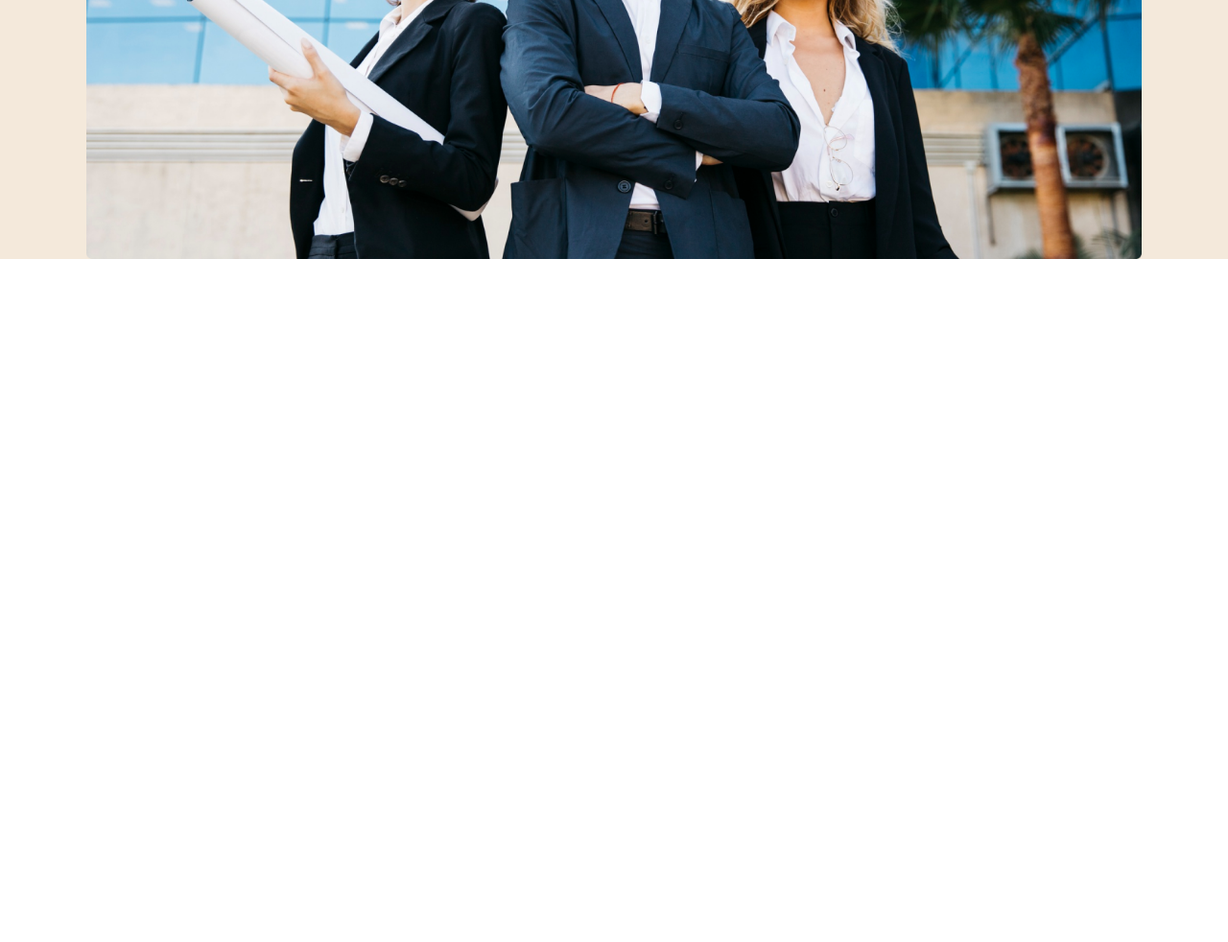
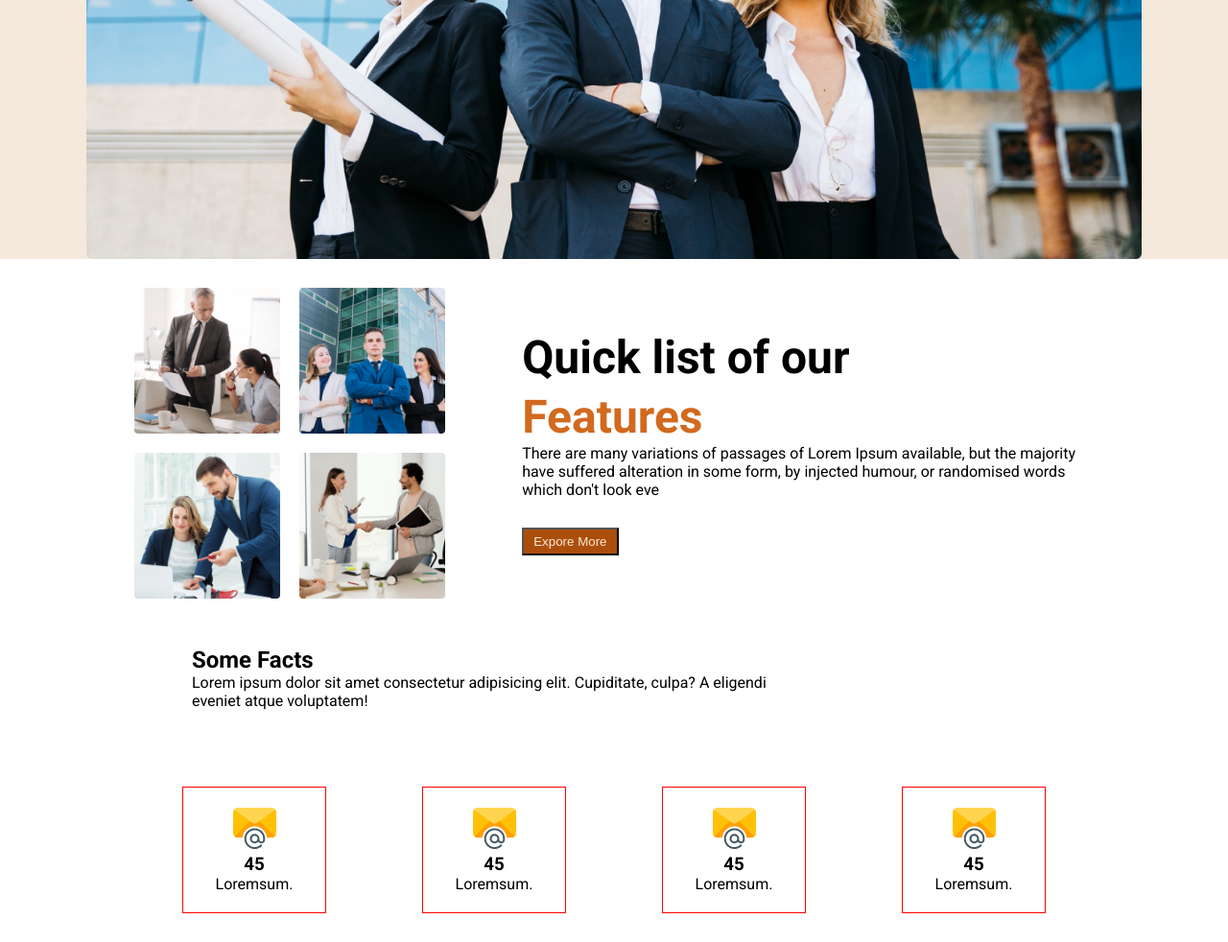
Before and after one commit to Ridoy-Arif/Practice-5, a plain HTML site: page index.html in a window 1280 px wide. Shown: the part 671-1653 px from the top of the page at 96% size. Before the commit the page ends 971 px from the top, so only its background shows below. Drawn offline with Linux system fonts and the light colour scheme.

Commit message:
add some

```diff
--- a/index.html
+++ b/index.html
@@ -39,7 +39,67 @@
         </div>
     </header>
 
-    <main>
+    <main class="main">
+
+        <section class="team">
+            <div class="team-pic">
+                <img src="./image/team1.png" alt="">
+                <img src="./image/team2.png" alt="">
+                <img src="./image/team3.png" alt="">
+                <img src="./image/team4.png" alt="">
+
+            </div>
+
+            <div class="team-features">
+                <h1 class="text-1">Quick list <span class="text-2">of our</span>  </h1>
+                    <h1 class="text-3">Features</h1>
+
+                    <p>There are many variations of passages of Lorem Ipsum available,
+                        but the majority have suffered alteration in some form, by injected
+                        humour, or randomised words which don't look eve</p>
+                        <button class="btn-primary">Expore More</button>
+            </div>
+        </section>
+
+
+        <section >
+            <div class="text-area">
+                <div class="text">
+                    <h1>Some Facts</h1>
+            <p>Lorem ipsum dolor sit amet consectetur adipisicing elit. Cupiditate, culpa? A eligendi eveniet atque voluptatem!</p>
+                </div>
+            </div>
+
+            <div class="features">
+                <div class="facts">
+                    <div class="fat-card">
+                        <img src="./image/email.png" alt="">
+                        <h3>45</h3>
+                        <p>Loremsum.</p>
+
+                    </div>
+                    <div class="fat-card">
+                        <img src="./image/email.png" alt="">
+                        <h3>45</h3>
+                        <p>Loremsum.</p>
+
+                    </div>
+                    <div class="fat-card">
+                        <img src="./image/email.png" alt="">
+                        <h3>45</h3>
+                        <p>Loremsum.</p>
+
+                    </div>
+                    <div class="fat-card">
+                        <img src="./image/email.png" alt="">
+                        <h3>45</h3>
+                        <p>Loremsum.</p>
+
+                    </div>
+
+            </div>
+            </div>
+        </section>
 
     </main>
 
--- a/style.css
+++ b/style.css
@@ -101,3 +101,104 @@
     }
 
   }
+
+
+  /* -------------main part */
+
+
+  .main{
+    width: 1000px;
+    margin: 0 auto;
+
+  }
+
+  .team{
+    display: flex;
+    align-items: center;
+    justify-content: center;
+    gap: 80px;
+  }
+
+  .team-pic{
+    display: grid;
+    grid-template-columns: repeat(2,1fr);
+    gap: 20px;
+  }
+
+
+  .team-pic img{
+    width: 100%;
+  }
+
+
+  .team-features .text-1{
+    font-size: 3rem;
+    margin-bottom: 5px;
+  }
+
+
+  .text-3{
+    font-size: 3rem;
+    color: chocolate;
+  }
+
+
+  /* ............fact card */
+
+
+  .features{
+    display: flex;
+    flex-direction: column;
+    justify-content: center;
+    align-items: center;
+
+
+
+  }
+
+
+  .facts{
+    display: grid;
+    grid-template-columns: repeat(4,1fr);
+    margin: 30px 0;
+    gap: 100px;
+
+    /* margin: 0 auto; */
+
+  }
+
+
+  .text-area{
+    width: 600px;
+    display: flex;
+    flex-direction: column;
+    justify-content: flex-start;
+    margin-left: 60px;
+  }
+
+
+  .fat-card{
+    border: 1px solid red;
+    width: 150px;
+    text-align: center;
+    padding: 20px;
+  }
+
+
+  .text{
+    display: flex;
+    flex-direction: column;
+    justify-content: center;
+    /* align-items: center; */
+    /* margin-left: 60px; */
+    margin:50px  0px;
+  }
+
+
+  @media screen and (max-width:576px){
+
+    .facts{
+      grid-template-columns: repeat(1,1fr);
+    }
+
+  }
```
